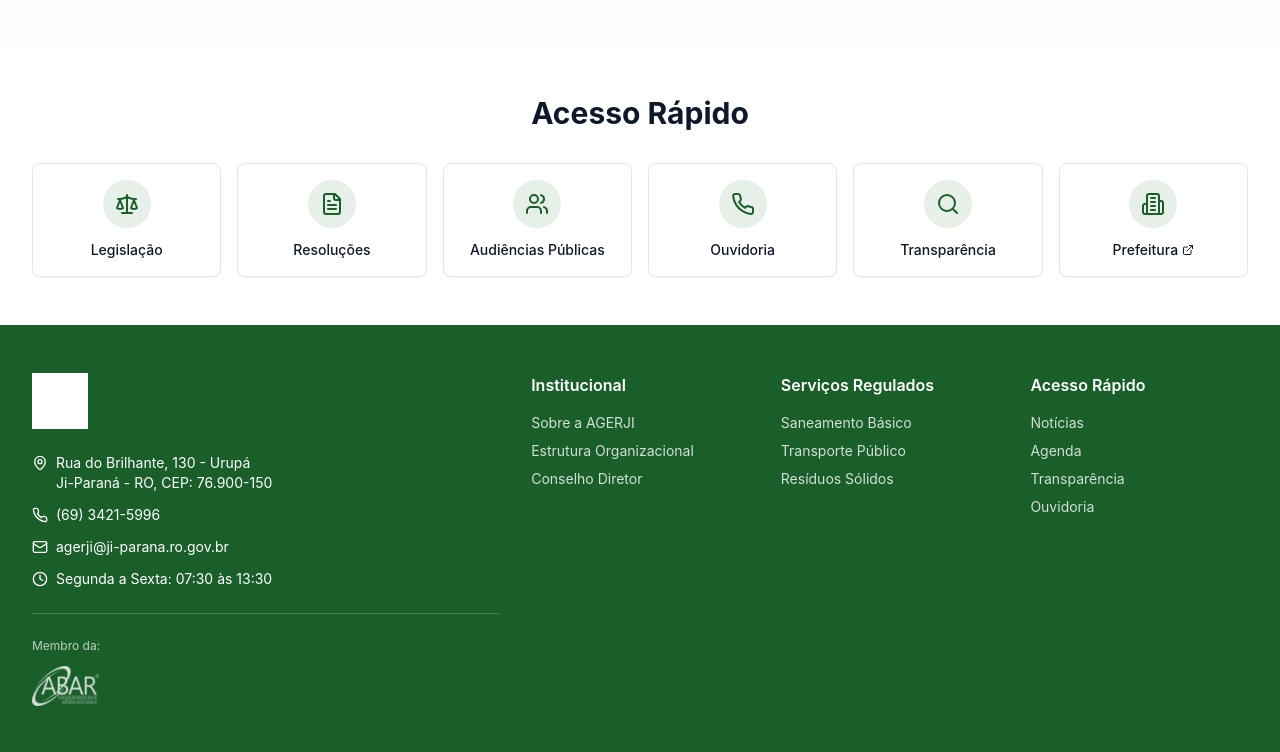
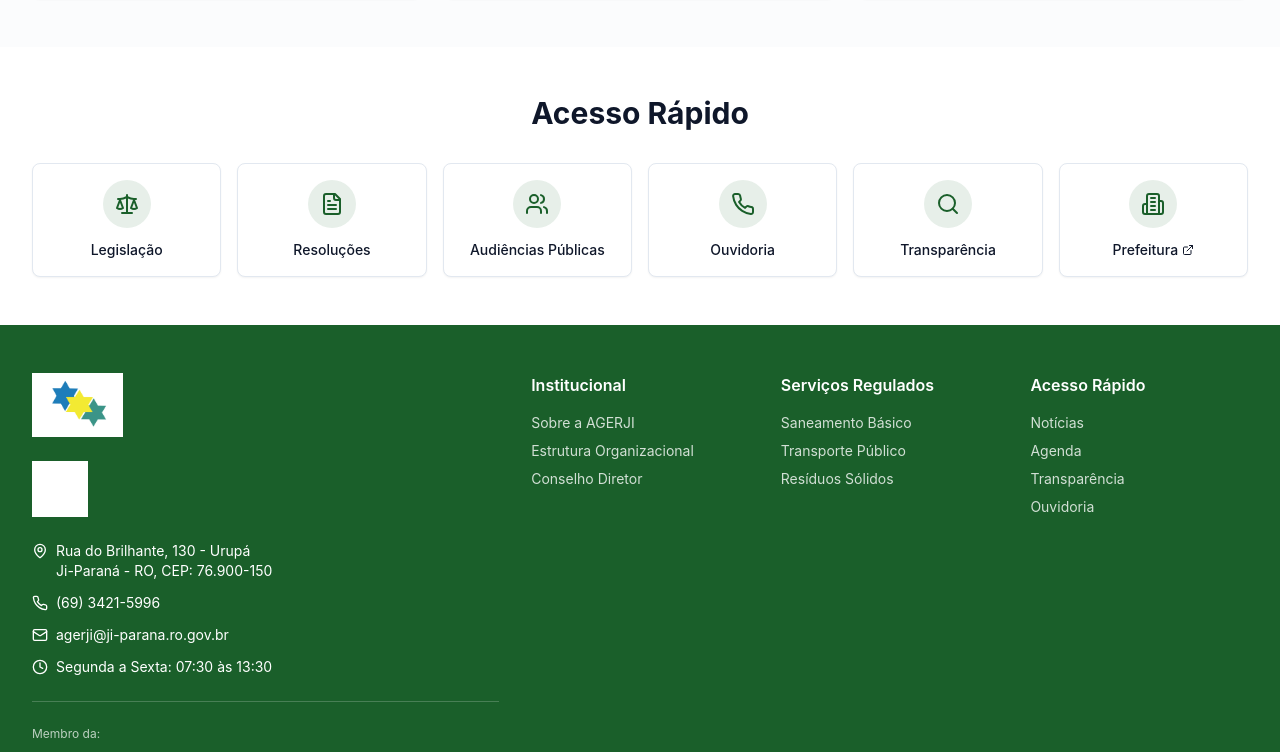
Before and after one commit to justr1de/AR.Ji-Parana, a Next.js app: page / in a window 1280 px wide. Shown: the part 1998-2750 px from the top of the page. Built offline with nearby package versions, Linux system fonts and the light colour scheme.

Commit message:
feat: Add Ji-Paraná flag to footer

```diff
--- a/src/components/Footer.tsx
+++ b/src/components/Footer.tsx
@@ -34,6 +34,17 @@ export function Footer() {
         <div className="grid grid-cols-1 md:grid-cols-2 lg:grid-cols-5 gap-8">
           {/* Logo and contact */}
           <div className="lg:col-span-2">
+            {/* Bandeira de Ji-Paraná */}
+            <div className="mb-6">
+              <Image
+                src="/images/bandeira-ji-parana.png"
+                alt="Bandeira de Ji-Paraná"
+                width={120}
+                height={80}
+                className="h-16 w-auto"
+              />
+            </div>
+
             <div className="flex items-center gap-4 mb-6">
               <Image
                 src="/images/logo-agerji.png"
```
Also changed, not shown: public/images/bandeira-ji-parana.png (added), 1 other file (tests, documents, lock files or other folders).
